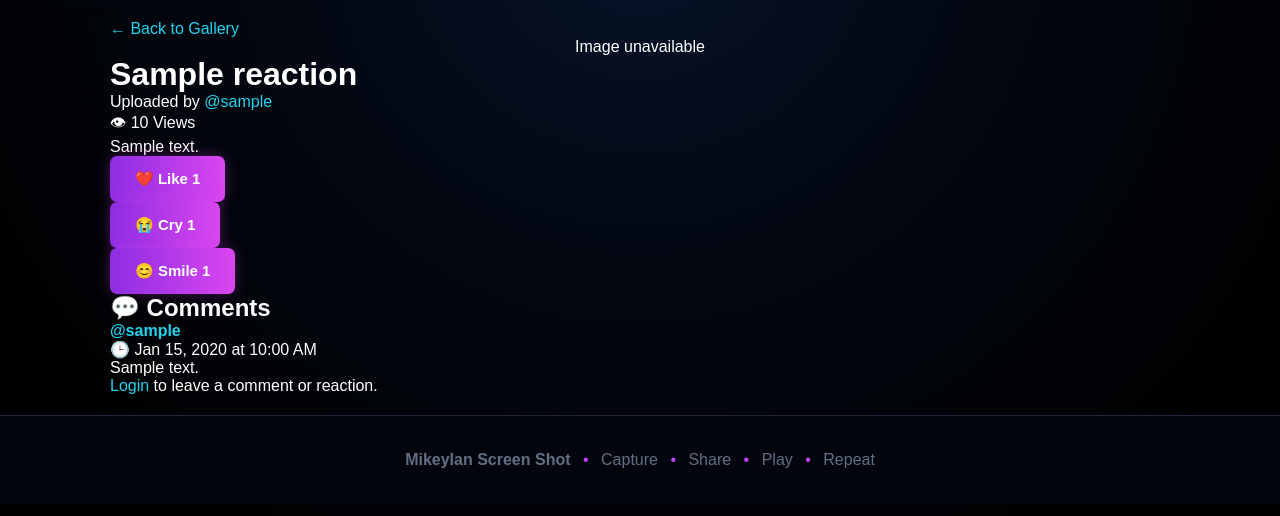
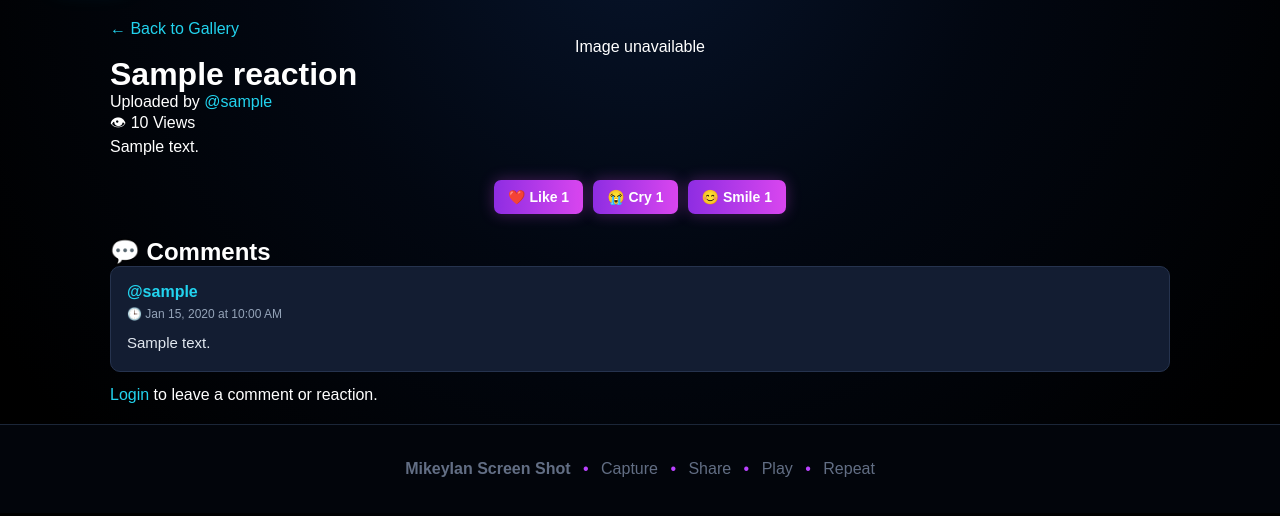
Before and after one commit to MikeyIan/screenshot, a Flask app: page /view/1 in a window 1280 px wide. Shown: the part 85-601 px from the top of the page. Run offline with Flask 3, Linux system fonts and the light colour scheme; a database or web service that is not in the repository returns one stand-in record (values such as "Sample title"); some libraries are stand-ins or nearby versions.

Commit message:
Final Peer Review - Style detail page comments and reactions

```diff
--- a/static/style.css
+++ b/static/style.css
@@ -2079,3 +2079,69 @@ footer span {
     font-size: 12px;
     margin-top: 4px;
 }
+/* ==========================================
+   FINAL PEER REVIEW UPDATE - STEP 2A.2
+   Screenshot Detail Page Comments & Reactions
+   ========================================== */
+
+/* Give each comment its own dark box */
+.view-comment-item {
+    background: #131d32;
+    border: 1px solid #26334e;
+    border-radius: 10px;
+    padding: 16px;
+    margin-bottom: 14px;
+}
+
+/* Display the username in cyan */
+.view-comment-item .comment-username {
+    color: #22d3ee;
+    text-decoration: none;
+    font-weight: bold;
+}
+
+/* Highlight the username when hovered */
+.view-comment-item .comment-username:hover {
+    color: #ff4fd8;
+}
+
+/* Style the date and time */
+.view-comment-item .comment-date {
+    color: #94a3b8;
+    font-size: 12px;
+    margin: 6px 0 10px;
+}
+
+/* Make the comment message easy to read */
+.view-comment-item .comment-message {
+    color: #e2e8f0;
+    font-size: 15px;
+    line-height: 1.6;
+    overflow-wrap: anywhere;
+}
+
+/* Arrange reactions horizontally on the detail page */
+.view-reactions {
+    display: flex;
+    flex-direction: row;
+    flex-wrap: wrap;
+    justify-content: center;
+    align-items: center;
+    gap: 10px;
+    margin: 24px 0;
+}
+
+/* Prevent reaction forms from taking up full width */
+.view-reactions form {
+    display: inline-flex;
+    width: auto;
+    margin: 0;
+}
+
+/* Make Like, Cry, and Smile buttons compact */
+.view-reactions .reaction-button {
+    width: auto;
+    padding: 9px 14px;
+    font-size: 14px;
+    white-space: nowrap;
+}
```
